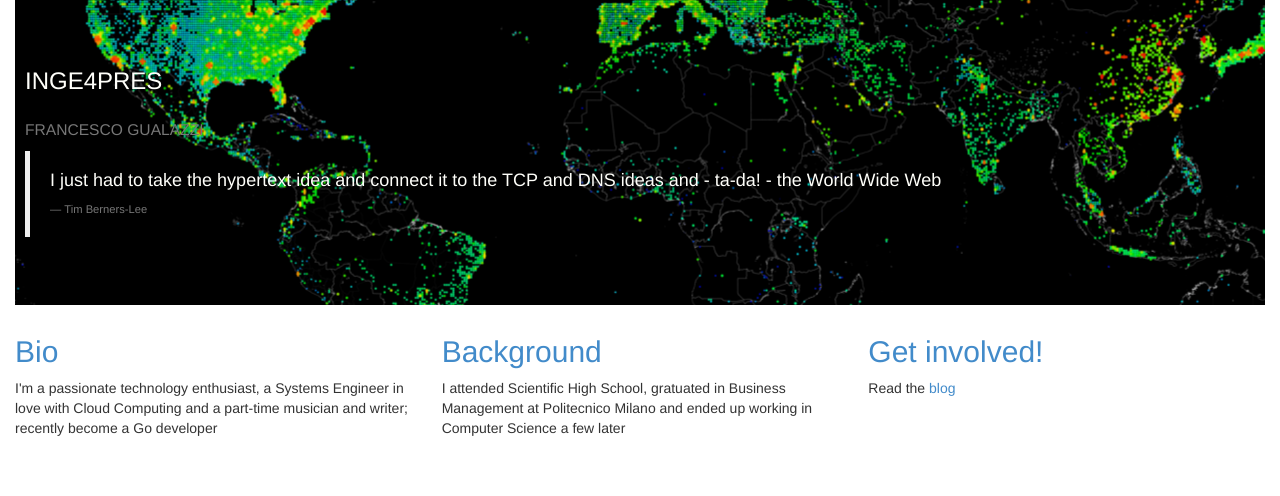
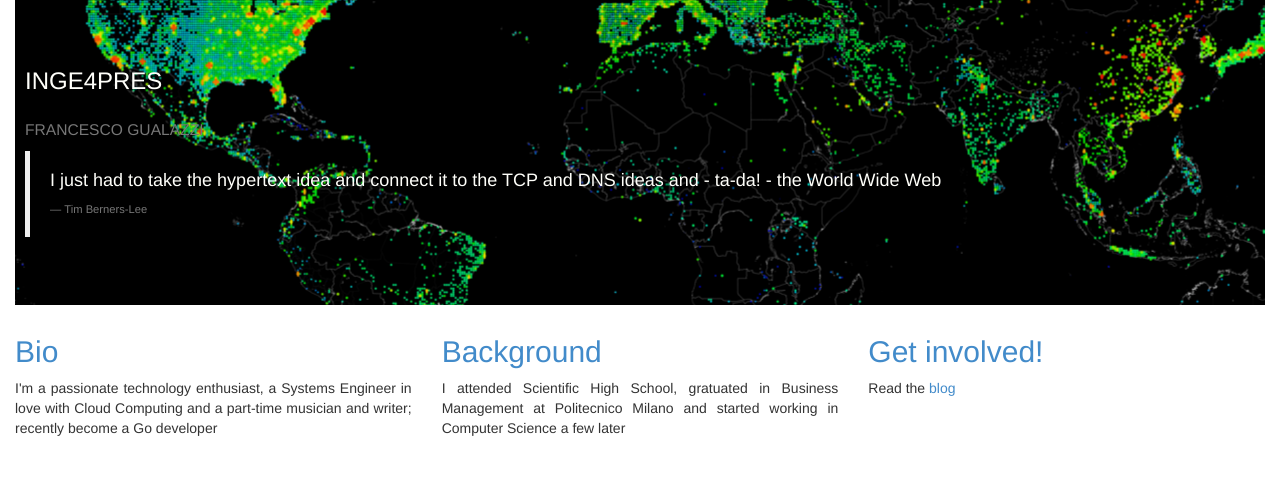
Before and after one commit to inge4pres/inge.4pr.es, a plain HTML site: page index.html in a window 1280 px wide. Shown: the top 496 px of the page. Drawn offline with Linux system fonts and the light colour scheme; a web font is replaced by a local one.

Commit message:
Justified text and updated LICENSE

```diff
--- a/index.html
+++ b/index.html
@@ -31,11 +31,11 @@
  <div class="row">
   <div class="col-xs-12 col-md-4">
     <h2><span class="text-primary">Bio</span></h2>
-    <p>I'm a passionate technology enthusiast, a Systems Engineer in love with Cloud Computing and a part-time musician and writer; recently become a Go developer</p>
+    <p class="text-justify">I'm a passionate technology enthusiast, a Systems Engineer in love with Cloud Computing and a part-time musician and writer; recently become a Go developer</p>
   </div>
   <div class="col-xs-12 col-md-4">
     <h2><span class="text-primary">Background</span></h2>
-    <p>I attended Scientific High School, gratuated in Business Management at Politecnico Milano and ended up working in Computer Science a few later</p>
+    <p class="text-justify">I attended Scientific High School, gratuated in Business Management at Politecnico Milano and started working in Computer Science a few later</p>
   </div>
   <div class="col-xs-12 col-md-4">
     <h2><span class="text-primary">Get involved!</span></h2>
```
Also changed, not shown: 1 other file.
